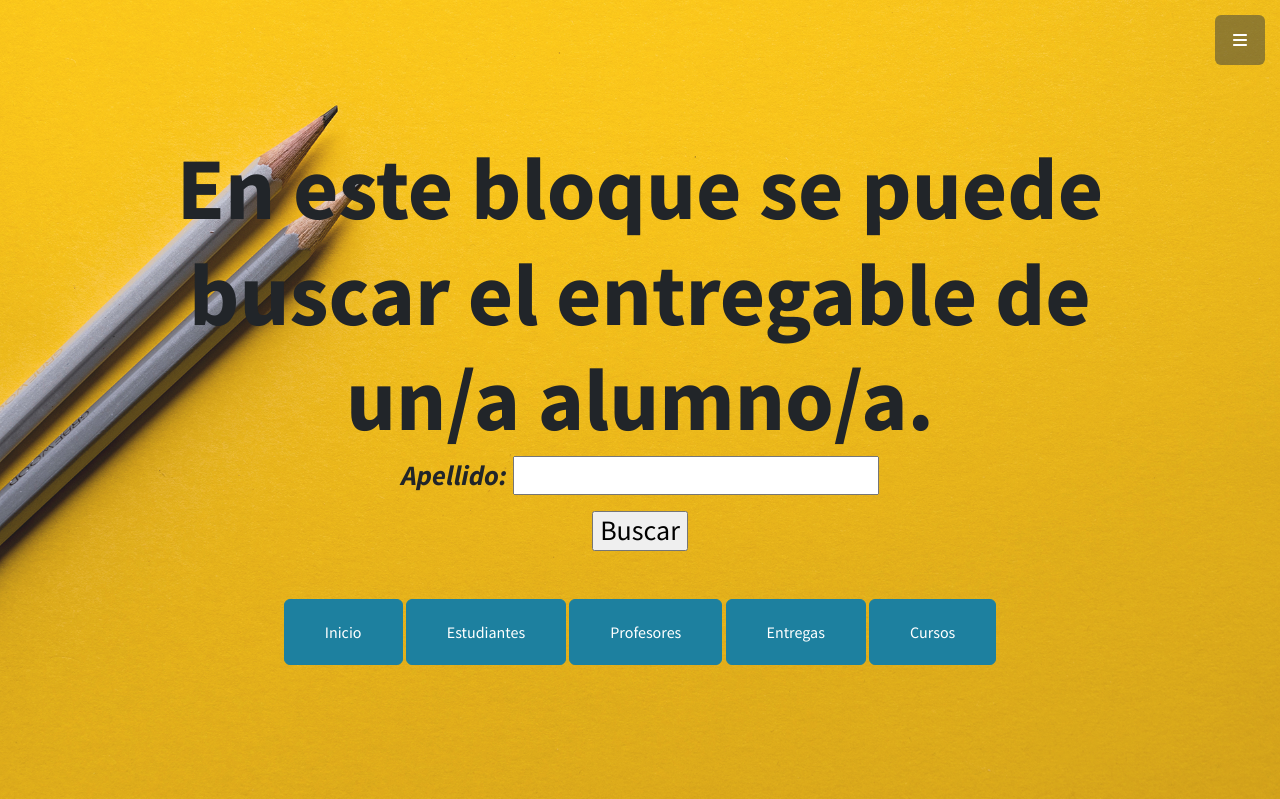
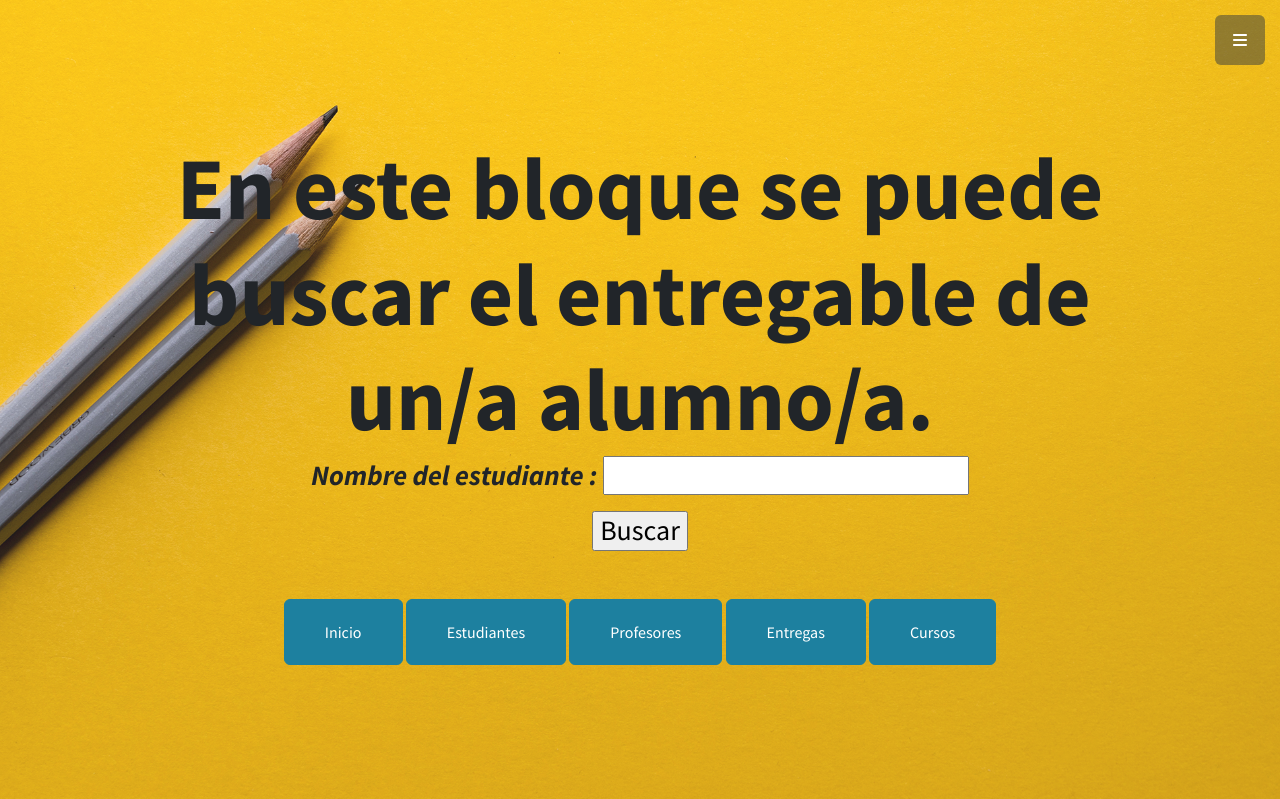
Before and after one commit to Chowder96/ProyectoCoder, a Django app: page /AppCoder/buscar_entregable/ in a window 1280 px wide. Shown: the top 799 px of the page. Run offline with Django 4.2, Linux system fonts and the light colour scheme; some libraries are stand-ins or nearby versions.

Commit message:
was update templates, urls and views

```diff
--- a/AppCoder/Templates/AppCoder/buscar_entregable.html
+++ b/AppCoder/Templates/AppCoder/buscar_entregable.html
@@ -11,7 +11,7 @@ En este bloque se puede buscar el entregable de un/a alumno/a.
 <form action="/AppCoder/resultado_entregable" method="GET"> {% csrf_token %}
 
 
-    <p> Apellido: <input type="text" name="apellido"></p>
+    <p> Nombre del estudiante : <input type="text" name="nombre"></p>
 
     <input type="submit" value="Buscar">
 
--- a/AppCoder/Templates/AppCoder/buscar_estudiante.html
+++ b/AppCoder/Templates/AppCoder/buscar_estudiante.html
@@ -8,7 +8,7 @@ En este bloque se puede buscar un/a alumno/a.
 
 
 
-<form action="/AppCoder/resultado_alumno" method="GET"> {% csrf_token %}
+<form action="/AppCoder/resultado_estudiante" method="GET"> {% csrf_token %}
 
 
     <p> Apellido: <input type="text" name="apellido"></p>
--- a/AppCoder/Templates/AppCoder/resultado_entregable.html
+++ b/AppCoder/Templates/AppCoder/resultado_entregable.html
@@ -10,8 +10,7 @@ Resultado de la busqueda de los entregables:
         <ol>
             {% for estudiante in lista_estudiantes %}
             <li>
-                Nombre y Apellido : {{estudiante.nombre}}
-                {{estudiante.apellido}},
+                Nombre y Apellido : {{estudiante.nombre}},
                 fecha de entrega : {{estudiante.fecha_entrega}},
                 estado : {{estudiante.estado}}
             </li>
--- a/AppCoder/urls.py
+++ b/AppCoder/urls.py
@@ -26,6 +26,8 @@ urlpatterns = [
 
     # Urls de resultados
     path('resultado_profesor/', resultado_profesores, name='resultado_profesor'),
+    path('resultado_estudiante/', resultado_estudiante, name='resultado_estudiante'),
+    path('resultado_entregable/', resultado_entregable, name='resultado_entregable'),
 
     # Urls para eliminar
     path('eliminarProfesor/<nombre_profesor>', borrar_profesor, name='eliminarProfesor'),
--- a/AppCoder/views.py
+++ b/AppCoder/views.py
@@ -214,14 +214,14 @@ def buscar(request):
 # Resultado de la busqueda
 def resultado_entregable(request):
 
-    if request.GET["apellido"]:
-        apellido = request.GET["apellido"]
-        lista_estudiantes = Entregable.objects.filter(apellido__icontains=apellido)
+    if request.GET["nombre"]:
+        nombre = request.GET["nombre"]
+        lista_estudiantes = Entregable.objects.filter(nombre__icontains=nombre)
 
-        return render(request, "AppCoder/resultado_entregable.html", {'valor':apellido, "lista_estudiantes": lista_estudiantes})
+        return render(request, "AppCoder/resultado_entregable.html", {'valor':nombre, "lista_estudiantes": lista_estudiantes})
 
     else:
 
-        respuesta = f'Última busqueda: {request.GET["apellido"]}'
+        respuesta = f'Última busqueda: {request.GET["nombre"]}'
 
     return render(request, "AppCoder/buscar_entregable.html", {"respuesta": respuesta})
```
Also changed, not shown: AppCoder/Templates/AppCoder/resultado_estudiante.html (renamed from AppCoder/Templates/AppCoder/resultado_alumno.html).
